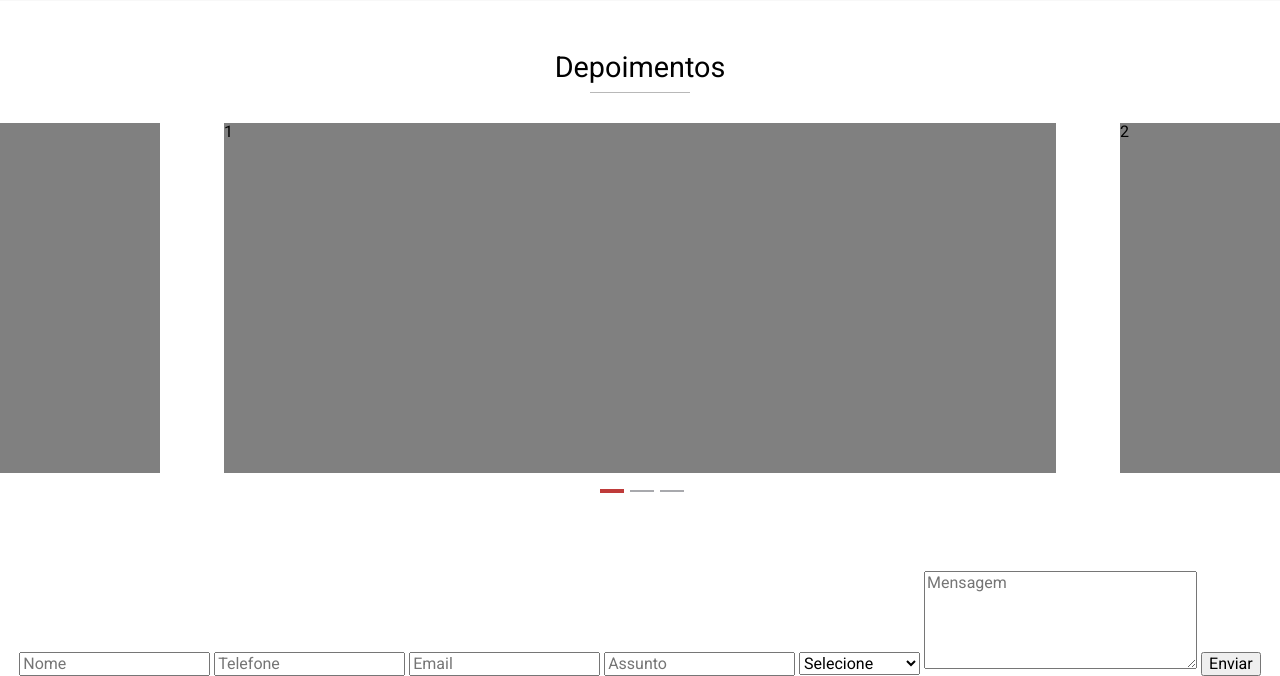
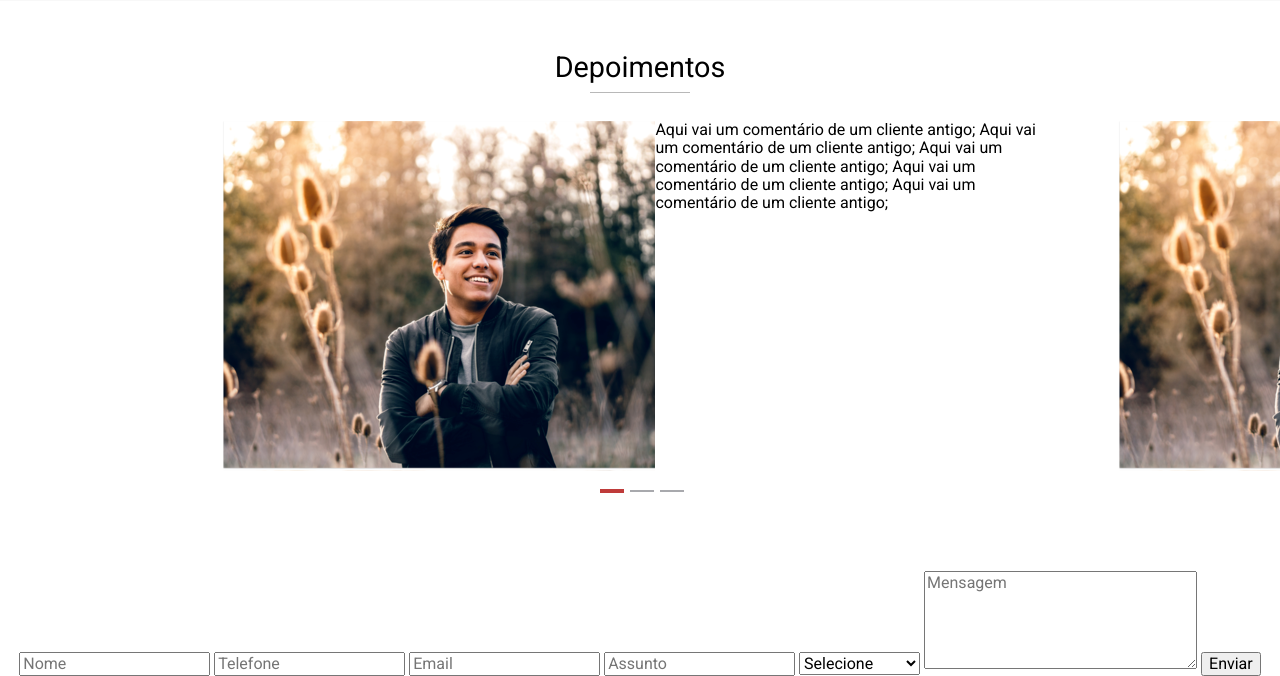
Before and after one commit to citi-onboarding/VirtuConsultoria, a Django app: page / in a window 1280 px wide. Shown: the part 1534-2210 px from the top of the page. Run offline with Django 3.2, Linux system fonts and the light colour scheme; some libraries are stand-ins or nearby versions.

Commit message:
adição da imagem e texto, falta ajustes

```diff
--- a/core/templates/index.html
+++ b/core/templates/index.html
@@ -96,15 +96,17 @@
                 <hr class='titulo-linha'>
             </div>
             <div id="carrossel-depoimentos">
-                <div class="card-depoimento">1
+                <div class="card-depoimento">
+                    <div class="img-depoimento"></div>
+                    <div class="texto-depoimento">
+                        Aqui vai um comentário de um cliente antigo; Aqui vai um comentário de um cliente antigo; Aqui vai um comentário de um cliente antigo; Aqui vai um comentário de um cliente antigo; Aqui vai um comentário de um cliente antigo;
+                    </div>
+                </div>
+                <div class="card-depoimento">
                     <div class="img-depoimento"></div>
                     <div class="texto-depoimento"></div>
                 </div>
-                <div class="card-depoimento">2
-                    <div class="img-depoimento"></div>
-                    <div class="texto-depoimento"></div>
-                </div>
-                <div class="card-depoimento">3
+                <div class="card-depoimento">
                     <div class="img-depoimento"></div>
                     <div class="texto-depoimento"></div>
                 </div>
--- a/static/css/style.css
+++ b/static/css/style.css
@@ -385,13 +385,29 @@ a {
 
 .card-depoimento {
     height: 350px;
-    border: solid 2px white;
-    margin: 0 30px 0 30px;
-    background-color: gray;
+    margin: 0 30px 20px 30px;
+    display: flex !important;
+    flex-direction: row;
+    align-items: center;
+    justify-content: space-between;
+    box-shadow: 0 1px 1psx 0 #ECECEC, 0 2px 5px 0 rgba(0, 0, 0, 0.19); /* Sombra do card */
+
 }
 
 #carrossel-depoimentos .slick-list {
     padding:0 15% 0 15%;
+}
+
+.img-depoimento {
+    background-image: url("../image/depoimento.png");
+    background-position: auto;
+    height: 351px; /* Tamanho da imagem de fundo */
+    width: 450px; /* Tamanho da imagem de fundo */
+}
+
+.texto-depoimento {
+    height: 350px;
+    width: 50%;
 }
 
 @media(max-width:1200px){
--- a/static/js/main.js
+++ b/static/js/main.js
@@ -176,8 +176,8 @@ function validarSheet(ordemServicos) {
 function depoimentoSlick(){
     $('#carrossel-depoimentos').slick({ // gera o carrossel através da biblioteca slick
         infinite: true, // o carrosel não volta pro começo quando acaba
-        slidesToShow: 1, // mostra 3 cards por vez
-        slidesToScroll: 1, // passa 3 cards por vez
+        slidesToShow: 1, // mostra 1 card por vez
+        slidesToScroll: 1, // passa 1 card por vez
         dots: true, // bolinhas indicando em que slide o user está
         arrows: false, // setas laterais escondidas
         focusOnSelect: false, // realce feito com css
```
Also changed, not shown: static/image/depoimento.png (added).
